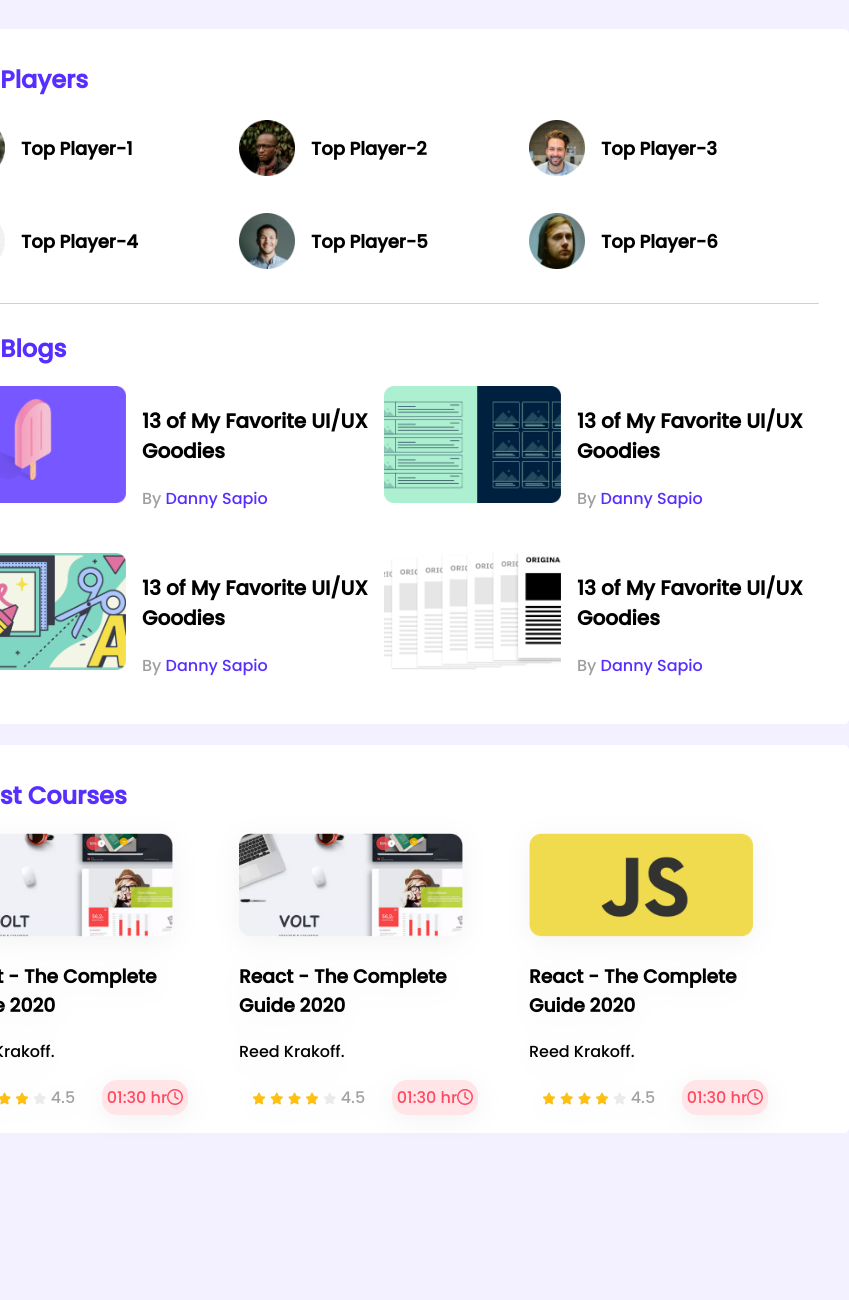
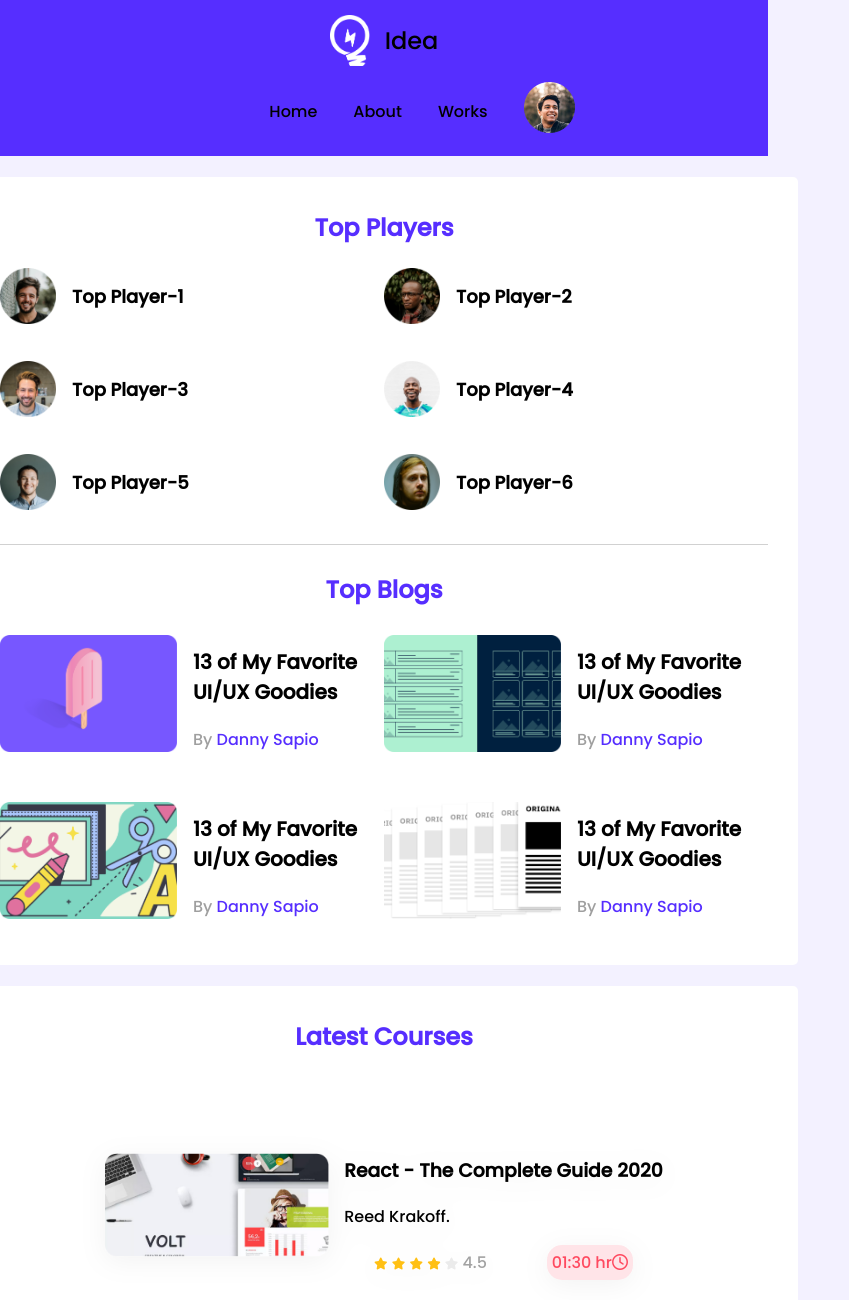
Before and after one commit to MohammadAbdullah01/leader-board, a plain HTML site: page index.html in a window 768 px wide. Shown: the top 1300 px of the page, 849 px wide, since content can reach past the window. Before the commit the page ends 1141 px from the top, so only its background shows below. Drawn offline with Linux system fonts and the light colour scheme.

Commit message:
added nav and made responsive

```diff
--- a/index.html
+++ b/index.html
@@ -15,7 +15,20 @@
 <body>
     <!-- header starts  -->
     <header>
-
+        <nav>
+            <div class="nav-container">
+                <div class="logo">
+                    <img src="./images/icons/logo.png" alt="">
+                    <span class="logo-title">Idea</span>
+                </div>
+                <ul>
+                    <li>Home</li>
+                    <li>About</li>
+                    <li>Works</li>
+                    <li><a href=""><img src="./images/icons/profile.png" alt=""></a></li>
+                </ul>
+            </div>
+        </nav>
     </header>
     <!-- header ends -->
 
@@ -108,7 +121,7 @@
         </section>
 
         <!-- letest courses  -->
-        <section class="container">
+        <section class="container for-mobile">
             <h2 class="section-title">Latest Courses</h2>
             <div class="courses">
                 <div class="course">
--- a/styles/style.css
+++ b/styles/style.css
@@ -5,6 +5,7 @@
 body{
     font-family: 'Poppins', sans-serif;
     background-color: #F3F1FF;
+    margin:0;
 
 }
 main{
@@ -21,6 +22,46 @@ main{
     border-radius: 5px;
 }
 
+
+/* header styles */
+
+nav{
+    background-color:#562EFF ;
+    height: 94px;
+    display: flex;
+    justify-content: center;
+    align-items: center;
+}
+.nav-container{
+    width: 930px;
+    display: flex;
+    justify-content: space-between;
+}
+.logo{
+    display: flex;
+    align-items: center;
+}
+.logo-title{
+    font-size: 24px;
+    margin-left: 15px;
+}
+.logo img{
+    width: 40px;
+    height: 51px;
+}
+ul li a img{
+    width: 51px;
+    height: 51px;
+}
+ul{
+    list-style: none;
+    display: flex;
+    align-items: center;
+}
+ul li{
+    font-size: 16px;
+    margin-left: 36px;
+}
 
 
 
@@ -126,3 +167,90 @@ hr{
   .point{
     color: #A2A2A2;
   }
+
+  /* -------------
+    media queries
+    -------------  */
+
+    /* mobile device */
+    @media only screen and (max-width:688px) {
+        nav{
+            height: 100%;
+        }
+        .nav-container{
+            width: 100%;
+            flex-direction: column;
+            justify-content: center;
+            align-items: center;
+            margin-top: 15px;
+        }
+        .section-title{
+            text-align: center;
+        }
+        .container{
+            width: 100%;
+        }
+        .players, .blogs, .courses{
+            grid-template-columns:1fr;
+
+        }
+        .player, .blog, .course{
+            flex-direction: column;
+        }
+        .blog{
+            justify-content: center;
+            align-items: center;
+        }
+        .course{
+            margin-top:20px;
+        }
+      .for-mobile{
+          display: flex;
+          justify-content: center;
+          align-items: center;
+          flex-direction: column;
+      }
+    }
+
+    /* tablet device  */
+
+    @media only screen and (min-width:688px) and (max-width:992px) {
+        nav{
+            height: 100%;
+        }
+        .nav-container{
+            width: 100%;
+            flex-direction: column;
+            justify-content: center;
+            align-items: center;
+            margin-top: 15px;
+        }
+        .section-title{
+            text-align: center;
+        }
+        .container{
+            width: 100%;
+        }
+        .players{
+            grid-template-columns: 1fr 1fr;
+        }
+        .blog{
+            justify-content: center;
+            align-items: center;
+        }
+        .courses{
+            grid-template-columns: 1fr;
+        }
+
+        .course{
+            width: 100%;
+            justify-content: center;
+            align-items: center;
+            display: flex;
+            flex-direction: row;
+        }
+        .course-detail{
+            margin-left: 15px;
+        }
+
+    }
```
